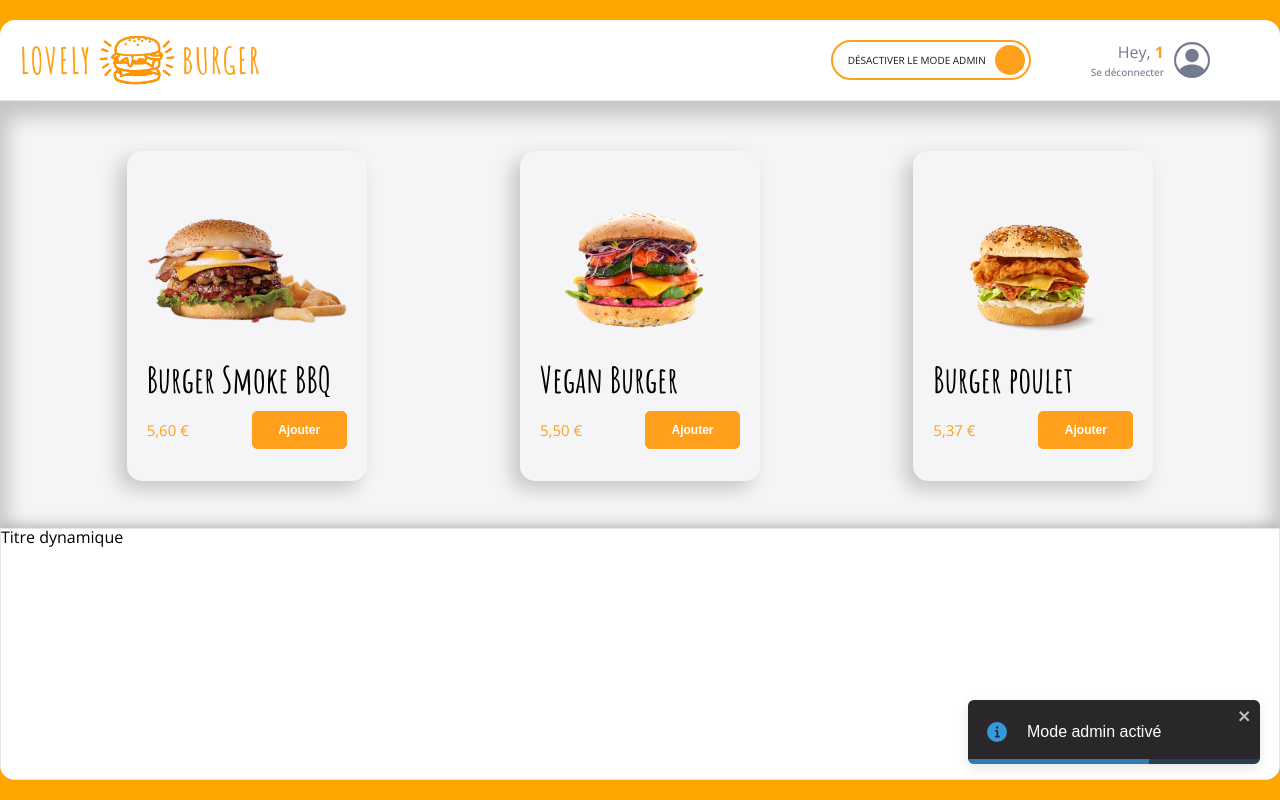
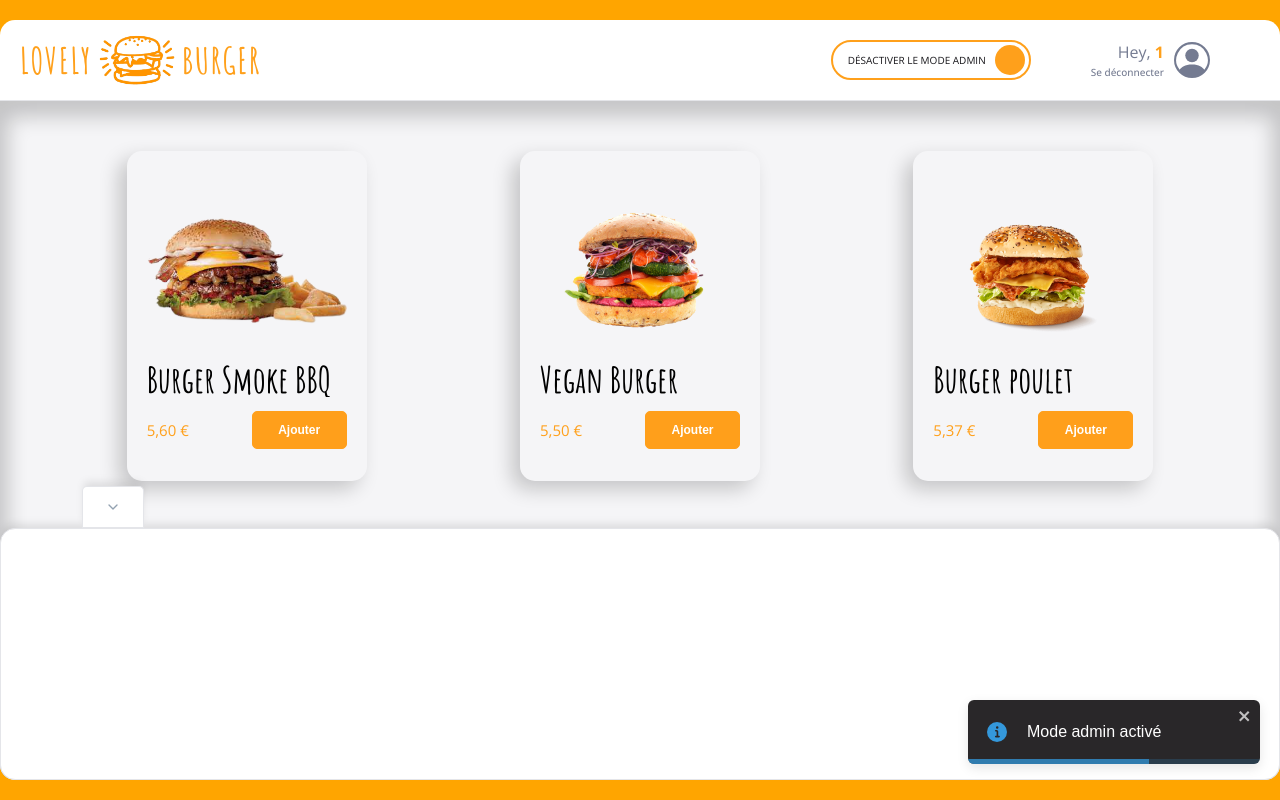
Before and after one commit to yoannlg/site-react-training, a React (Vite) app: page /order/1 in a window 1280 px wide. Both pictures are taken after a click on the label 930 px from the left and 60 px from the top of the page. Built offline with nearby package versions, Linux system fonts and the light colour scheme; grey boxes are pictures that could not be loaded; the HTML template or start-up script is replaced by a standard one.

Commit message:
💄 F07: Tabs > Ajout de tab (non fonctionnel juste le style)

```diff
--- a/src/components/pages/order/menu/Admin/Admin.jsx
+++ b/src/components/pages/order/menu/Admin/Admin.jsx
@@ -1,18 +1,23 @@
 import styled from "styled-components";
+import AdminTabs from "./AdminTabs";
+import AdminPanel from "./AdminPanel";
 import { theme } from "../../../../../theme";
 
 export default function Admin() {
   return (
     <AdminStyled>
+      <AdminTabs />
+      <AdminPanel />
       <div className="admin-tabs"></div>
-      <p className="admin-title">Titre dynamique</p>
     </AdminStyled>
   );
 }
 
 const AdminStyled = styled.div`
-  border: 1px solid ${theme.colors.greyLight};
-  background: ${theme.colors.white};
-  box-shadow: ${theme.shadows.subtle};
-  height: 250px;
+  position: absolute;
+  bottom: 0;
+  left: 0;
+  right: 0;
+  border-bottom-right-radius: ${theme.borderRadius.extraRound};
+  border-radius: ${theme.borderRadius.extraRound};
 `;
--- /dev/null
+++ b/src/components/pages/order/menu/Admin/AdminPanel.jsx
@@ -0,0 +1,17 @@
+import styled from "styled-components";
+import { theme } from "../../../../../theme";
+
+export default function AdminPanel() {
+  return <AdminPanelStyled></AdminPanelStyled>;
+}
+
+const AdminPanelStyled = styled.div`
+  border: 1px solid blue;
+  height: 250px;
+  border: 1px solid ${theme.colors.greyLight};
+  background: ${theme.colors.white};
+  box-shadow: ${theme.shadows.subtle};
+  border-bottom-right-radius: ${theme.borderRadius.extraRound};
+  border-radius: ${theme.borderRadius.extraRound};
+  height: 250px;
+`;
--- /dev/null
+++ b/src/components/pages/order/menu/Admin/AdminTabs.jsx
@@ -0,0 +1,16 @@
+import styled from "styled-components";
+import Tab from "../../../../reusable-ui/Tab";
+import { FiChevronDown } from "react-icons/fi";
+
+export default function AdminTabs() {
+  return (
+    <AdminTabsStyled>
+      <Tab icon={<FiChevronDown />} />
+    </AdminTabsStyled>
+  );
+}
+
+const AdminTabsStyled = styled.div`
+  display: flex;
+  padding: 0 20px;
+`;
--- a/src/components/pages/order/menu/MenuContainer.jsx
+++ b/src/components/pages/order/menu/MenuContainer.jsx
@@ -18,10 +18,6 @@
       <div className="admin-wrapper">
         <Menu />
         {isAdmin && <Admin />}
-        {/* <div className="admin">
-          <div className="admin-tabs"></div>
-          <p className="admin-title">Titre dynamique</p>
-        </div> */}
       </div>
     </MenuContainerStyled>
   );
--- /dev/null
+++ b/src/components/reusable-ui/Tab.jsx
@@ -0,0 +1,43 @@
+import styled from "styled-components";
+import { theme } from "../../theme";
+
+export default function Tab({ icon }) {
+  return (
+    <TabStyled>
+      <div className="icon">{icon}</div>
+    </TabStyled>
+  );
+}
+const TabStyled = styled.button`
+  height: 43px;
+  padding: 0 22px;
+
+  display: flex;
+  justify-content: center;
+  align-items: center;
+
+  cursor: pointer;
+
+  position: relative;
+  top: 1px;
+  left: 5%;
+
+  font-size: ${theme.fonts.size.P0};
+  color: ${theme.colors.greySemiDark};
+
+  background: ${theme.colors.white};
+  box-shadow: ${theme.shadows.subtle};
+
+  border-width: 1px 1px 2px 1px;
+  border-style: solid;
+  border-color: ${theme.colors.greyLight};
+
+  border-radius: 5px 5px 0 0;
+
+  &:hover {
+    border-bottom: 2px solid ${theme.colors.white};
+  }
+  .icon {
+    display: flex;
+  }
+`;
--- a/src/index.css
+++ b/src/index.css
@@ -69,7 +69,7 @@
 summary,
 time,
 mark,
-/* button, */
+button,
 audio,
 video {
   margin: 0;
@@ -81,6 +81,7 @@
   background: transparent;
 }
 body {
+  box-sizing: border-box;
   line-height: 1;
   font-family: "Open Sans";
 }
```
